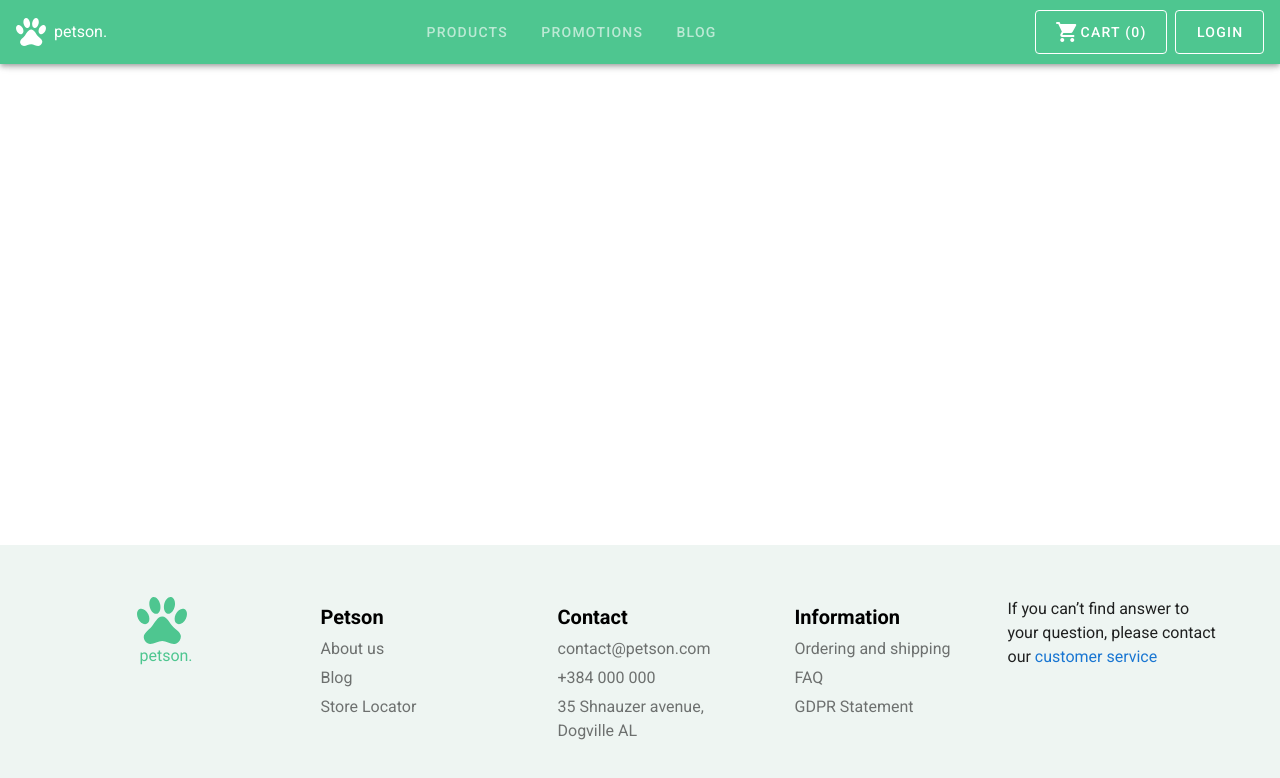
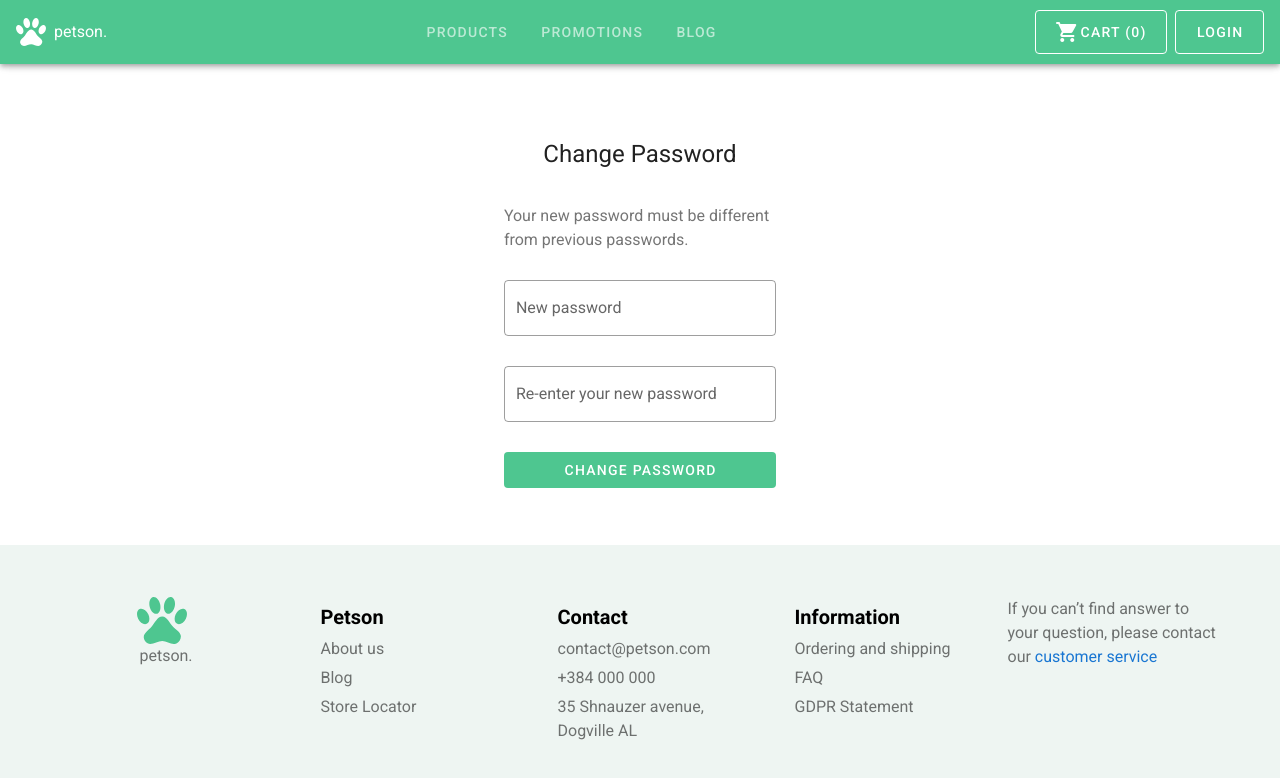
Before and after one commit to ikeohachidi/bh-pet, a Vue app: page /change-password in a window 1280 px wide. Shown: the top 778 px of the page. Built offline with nearby package versions, Linux system fonts and the light colour scheme.

Commit message:
feat: add account recovery views

```diff
--- a/src/router/index.ts
+++ b/src/router/index.ts
@@ -10,6 +10,16 @@ const routes: Array<RouteConfig> = [
 		name: 'Home',
 		component: Home
 	},
+	{
+		path: '/recover',
+		name: 'Recover',
+		component: () => (/* webpackChunkName: recovery */ import("@/views/Recover.vue"))
+	},
+	{
+		path: '/change-password',
+		name: 'ChangePassword',
+		component: () => (/* webpackChunkName: recovery */ import("@/views/ChangePassword.vue"))
+	}
 ]
 
 const router = new VueRouter({
--- a/src/styles/main.scss
+++ b/src/styles/main.scss
@@ -1,6 +1,7 @@
 :root {
 	--color-primary: #4EC690;
 	--color-blue: #1976D2;
+	--color-text: rgba(0, 0, 0, 0.54);
 }
 
 body {
@@ -9,6 +10,15 @@ body {
 	margin: 0;
 }
 
+p {
+	color: var(--color-text);
+}
+
 .v-dialog {
 	box-shadow: none;
 }
+
+.link, a.link {
+	color: var(--color-blue) !important;
+	text-decoration: none;
+}
--- /dev/null
+++ b/src/views/ChangePassword.vue
@@ -0,0 +1,31 @@
+<template>
+	<section>
+		<v-container>
+			<v-row justify="center">
+				<v-col cols="3" align-self="center" class="mt-15">
+					<h2 class="text-center font-weight-regular">Change Password</h2>
+					<p class="mt-8 mb-7">Your new password must be different from previous passwords.</p>
+					<v-text-field outlined label="New password" type="password"></v-text-field>
+					<v-text-field outlined label="Re-enter your new password" type="password"></v-text-field>
+
+					<v-btn depressed width="100%" color="primary" @click="updatePassword">change password</v-btn>
+				</v-col>
+			</v-row>
+		</v-container>
+	</section>
+</template>
+
+<script lang="ts">
+import { Vue, Component } from 'vue-property-decorator';
+
+@Component
+export default class RecoverPassword extends Vue {
+	private updatePassword() {
+		// TODO
+	}
+}
+</script>
+
+<style scoped>
+
+</style>
--- /dev/null
+++ b/src/views/Recover.vue
@@ -0,0 +1,40 @@
+<template>
+	<section>
+		<v-dialog v-model="showRecoveryLink" width="500">
+			<v-card class="pa-10">
+				<div>
+					<v-alert dense text type="info"> For demo purposes, we are using a URL token </v-alert>
+					<p class="mb-0 mt-9">Click on the URL and change password</p>
+					<router-link to="change-password" class="link">
+						http://www.example.com/foo/bar.html?token=1441307151_4492f25946a2e8e1414a8bb53dab8a6ba1cf4615
+					</router-link>
+				</div>
+			</v-card>
+		</v-dialog>
+
+		<v-container>
+			<v-row justify="center">
+				<v-col cols="3" align-self="center" class="mt-15">
+					<h2 class="text-center font-weight-regular">Recover Password</h2>
+					<p class="mt-8 mb-7">Enter the email associated with your account and we’ll send an email with instructions to reset your password.</p>
+					<v-text-field outlined label="Email Address *"></v-text-field>
+
+					<v-btn depressed width="100%" color="primary" @click="showRecoveryLink = true;">get recovery link</v-btn>
+				</v-col>
+			</v-row>
+		</v-container>
+	</section>
+</template>
+
+<script lang="ts">
+import { Vue, Component } from 'vue-property-decorator';
+
+@Component
+export default class RecoverPassword extends Vue {
+	private showRecoveryLink = false;
+}
+</script>
+
+<style scoped>
+
+</style>
```
Lines whose indentation alone changed are shown as unchanged.
